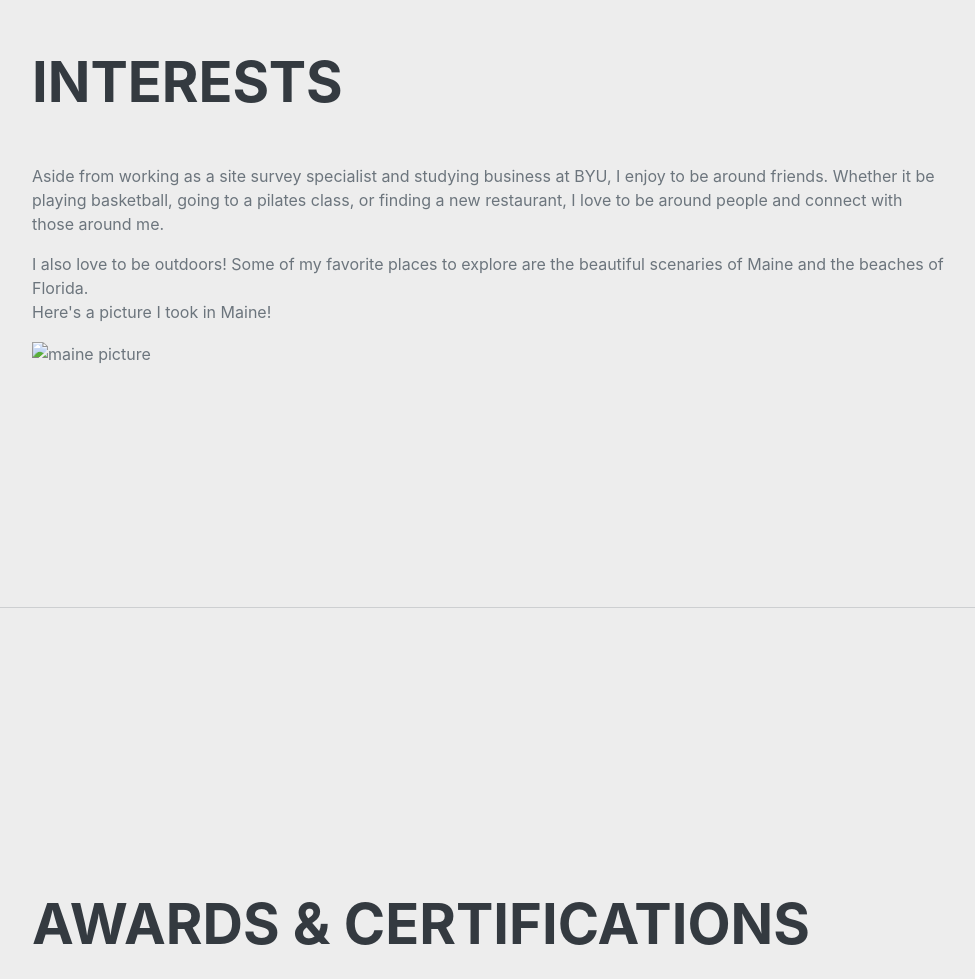
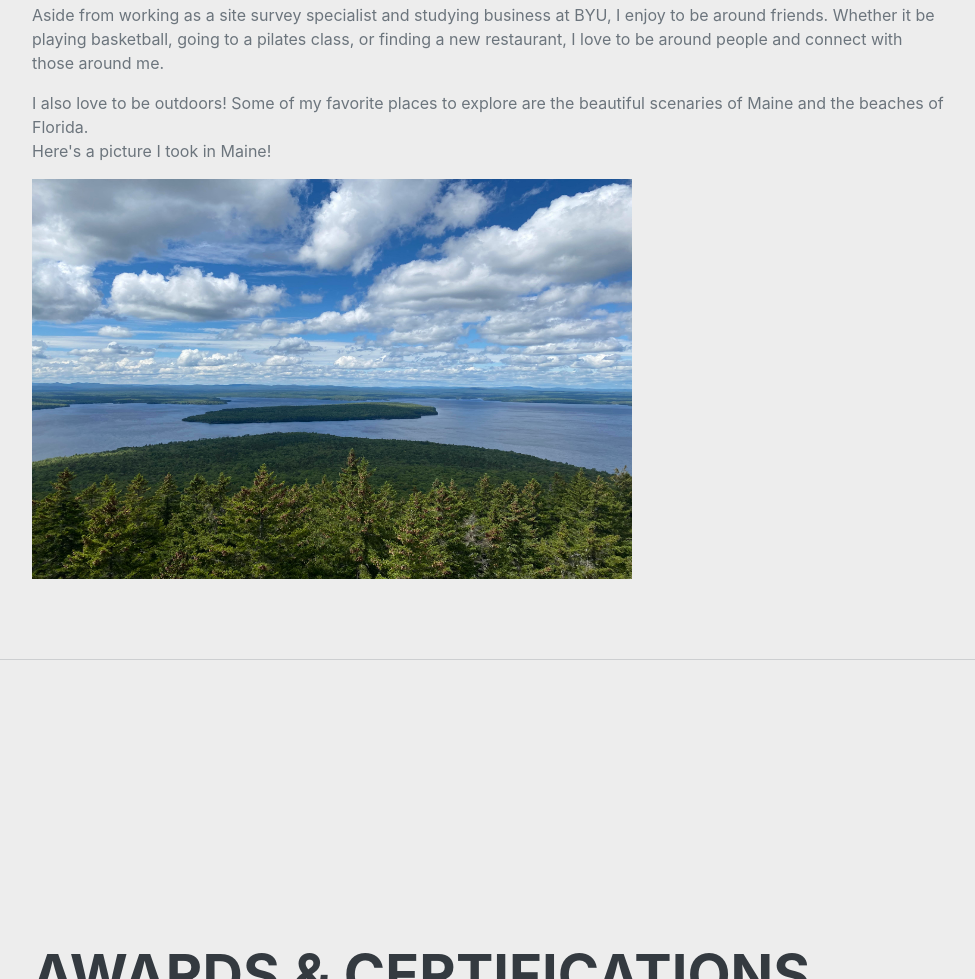
Before and after one commit to haydenwhalen/hlw_final, a plain HTML site: page index.html in a window 1280 px wide. Shown: the part 3479-4458 px from the top of the page, without its empty margins (288-1263 px from the left). Drawn offline with nearby package versions, Linux system fonts and the light colour scheme; a web font is replaced by a local one.

Commit message:
Add files via upload

```diff
--- a/index.html
+++ b/index.html
@@ -192,7 +192,7 @@
                     <p>Aside from working as a site survey specialist and studying business at BYU, I enjoy to be around friends. Whether it be playing basketball, going to a pilates class, or finding a new restaurant, I love to be around people and connect with those around me. </p>
                     <p class="mb-0">I also love to be outdoors! Some of my favorite places to explore are the beautiful scenaries of Maine and the beaches of Florida. </p>
                     <p>Here's a picture I took in Maine!</p>
-                    <img src="assets/img/mainepic.jpg" height="400px" width="600px"   alt="maine picture">
+                    <img src="mainepic.jpg" height="400px" width="600px"   alt="maine picture">
                 </div>
             </section>
             <hr class="m-0" />
```
